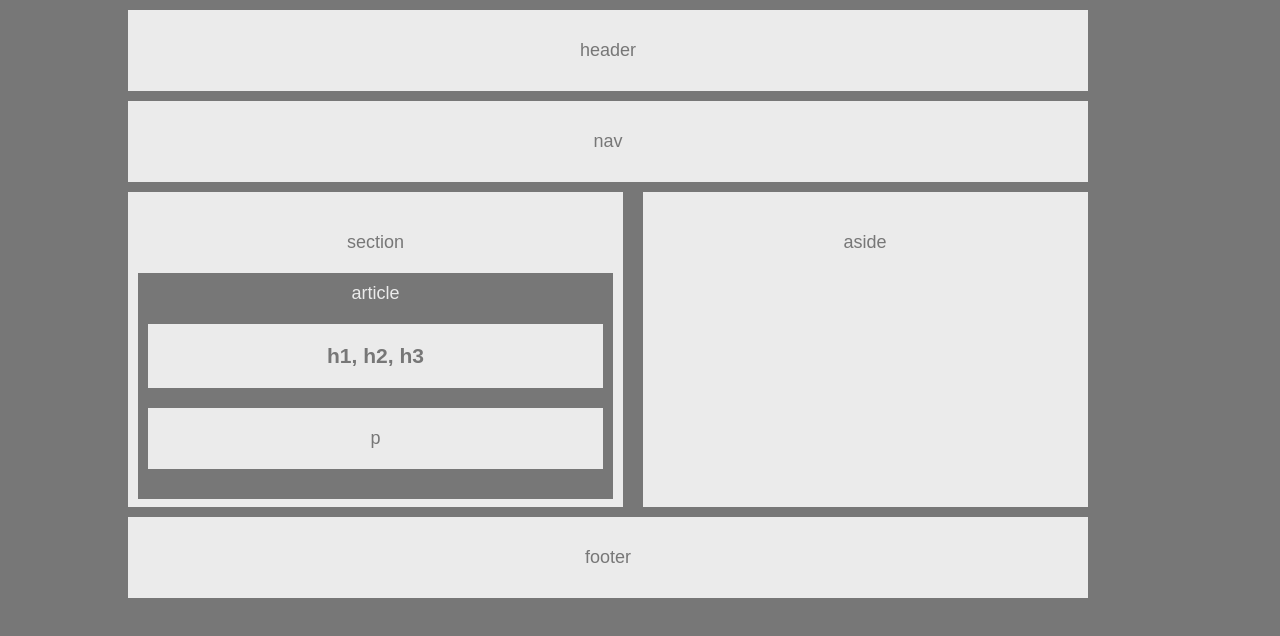
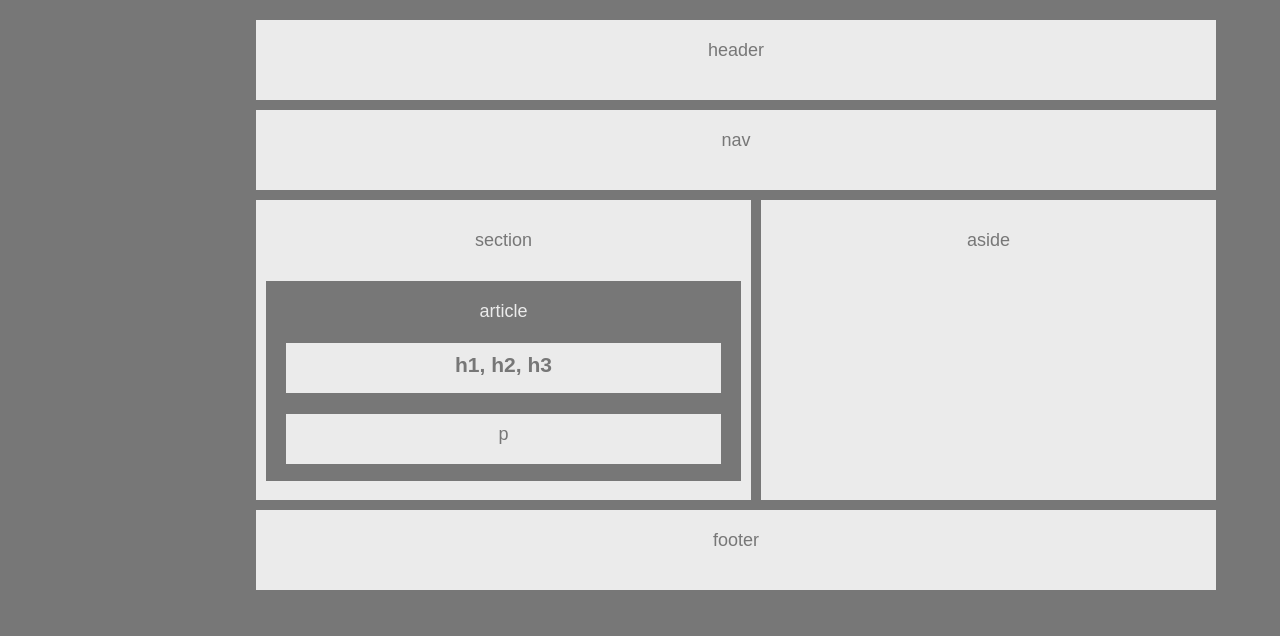
Before and after one commit to sdaniels6363/HW-Wireframe, a plain HTML site: page index.html in a window 1280 px wide. Drawn offline with Linux system fonts and the light colour scheme.

Commit message:
Re-did the assignment to clean up the code.  Realized the content wasn't actually 960px with the margins as well.

```diff
--- a/index.html
+++ b/index.html
@@ -5,28 +5,29 @@
     <meta name="viewport" content="width=device-width, initial-scale=1.0">
     <meta http-equiv="X-UA-Compatible" content="ie=edge">
     <title>HW-Wireframe</title>
-    <link rel="stylesheet" href="style.css">
+    <link rel="stylesheet" type="text/css" href="style.css">
 </head>
 <body>
-
-    <header class="header-nav-footer">header</header>
-
-    <nav class="header-nav-footer">nav</nav>
-
-    <section class="side-by-side">
-        section
-        <article>
-            article
-            <h1 class="article-boxes">h1, h2, h3</h1>
-            <p class="article-boxes">p</p>
-        </article>
-    </section>
-
-    <aside class="side-by-side">
-        aside
-    </aside>
-
-
-
-    <footer class="header-nav-footer">footer</footer>
+    <header class="box-backgrounds header-nav-footer">
+        header
+    </header>
+    <nav class="box-backgrounds header-nav-footer">
+        nav
+    </nav>
+    <div class="side-by-side-wrapper">
+        <section class="box-backgrounds side-by-side">
+            section
+            <article>article
+                <div>
+                    <h1 class="stacked-boxes">h1, h2, h3</h1>
+                    <p class="stacked-boxes">p</p>
+                </div>
+            </article>
+        </section>
+        <aside class="box-backgrounds side-by-side">
+            aside
+        </aside>
+        <footer class="box-backgrounds header-nav-footer">footer</footer>
+    </div>
 </body>
+</html>
--- a/style.css
+++ b/style.css
@@ -1,76 +1,80 @@
-/* Tags */
-body {
+body{
     font-family: 'Arial', 'Helvetica Neue', Helvetica, sans-serif;
+    color: #777;
     text-align: center;
-    color: #777;
-    background-color: #777;
-    width: 960px;
+    background: #777;
+    max-width: 960px;
     font-size: 18px;
-    margin-left: 10%;
-    margin-right: 10%;
-    overflow: hidden;
+    margin-left: 20%;
+}
+
+header{
+    margin: 20px 0px 10px 0px;
+}
+
+nav{
+    margin: 10px 0px 10px 0px;
+}
+
+footer{
+    margin: 10px 0px 10px 0px;
+    clear: both;
 }
 
 section{
-    background-color: #ebebeb;
     width: 495px;
     float: left;
-    margin: 0px 10px 10px 10px;
-    margin-left: 0%;
-    margin-right: 2%;
-    margin-bottom: 2%;
-    padding-bottom: -1%;
+    margin: 0px 0px 10px 0px;
+}
+
+aside{
+    width: 455px;
+    float: left;
+    margin: 0px 0px 10px 10px;
 }
 
 article{
     color: #ebebeb;
-    background-color: #777;
-    padding: 10px 10px 10px 10px;
-    margin: 20px 10px 10px 10px;
-}
-
-
-aside{
-    display: inline-block;
-    background-color: #ebebeb;
-    width: 445px;
+    background: #777;
+    margin: 30px 10px 0px 10px;
+    padding-top: 20px;
+    height: 180px;
 }
 
 h1{
-    color: #777;
     background-color: #ebebeb;
-    margin: 10px;
+
+
 }
 
 p{
-    color: #777;
     background-color: #ebebeb;
-    margin: 10px;
+
 }
 
+.side-by-side-wrapper{
+    width: 960px;
+}
 
-/* Classes */
-.article-boxes{
-    /* maintains appearance between the different boxes within the article */
-    margin: 20px 0px 20px 0px;
-    padding: 20px 0px 20px 0px;
+.side-by-side{
+    height: 270px;
+    padding-top: 30px;
+
 }
 
 .header-nav-footer{
-    /* created to keep the same appearance between the header, navbar, and footer */
-    background-color: #ebebeb;
-    margin: 10px 0px 10px 0px;
-    padding: 30px 0px 30px 0px;
+    height: 40px;
+    padding: 20px 0px 20px 0px
 }
 
-.side-by-side{
-    /* used to ensure the heights of the two divs article/aside remained the same */
-    padding: 40px 0px 0px 0px;
-    height: 275px;
+.box-backgrounds{
+    background-color: #ebebeb;
 }
 
-.clearfix::after{
-    content: "";
-    display: block;
-    clear: both;
+.stacked-boxes{
+    color: #777;
+    margin-left: 20px;
+    margin-right: 20px;
+    padding-top: 10px;
+    height: 40px;
 }
```
